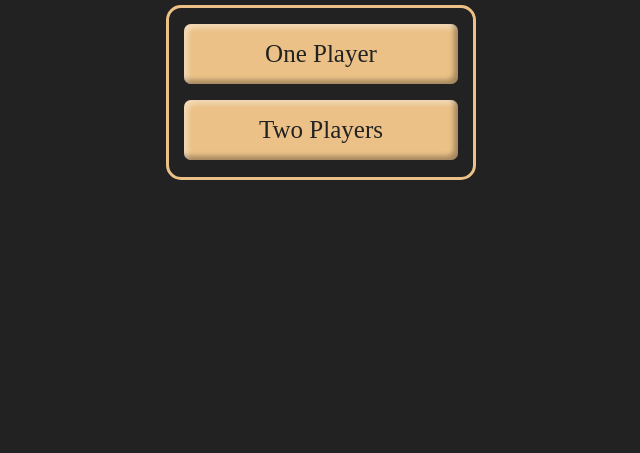
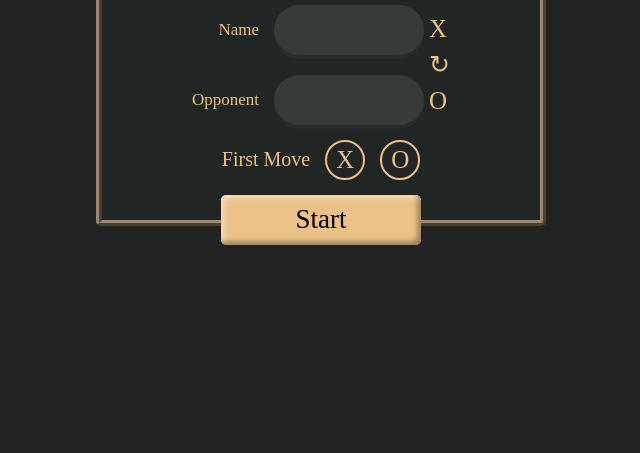
Before and after one commit to the-real-i9/Tic-Tac-Toe-Game-in-JavaScript, a plain HTML site: page index.html in a window 1280 px wide. Shown: the part 347-800 px from the top of the page, without its empty margins (319-959 px from the left). Drawn offline with Linux system fonts and the light colour scheme.

Commit message:
player set UI and start game

```diff
--- a/index.html
+++ b/index.html
@@ -8,19 +8,47 @@
 </head>
 <body>
     <div class="container">
+        <div class="game-title">
+            <span>T</span>IC
+            <span>T</span>AC
+            <span>T</span>OE
+        </div>
         <div class="frontpage">
-            <div class="game-title">
-                <span>T</span>IC
-                <span>T</span>AC
-                <span>T</span>OE
-            </div>
-
             <div class="players">
                 <button id='one-player'>One Player</button>
                 <button id='two-players'>Two Players</button>
             </div>
         </div>
+        <div class="game-set">
+            <!-- Variables will change depending JS -->
+            <div class="set-cont">
+                <p id='players-count'>One Player</p>
+                <div class="player-ids-div">
+                    <div class="players-input">
+                        <div class="player-name">
+                            <p class='label'>Name</p>
+                            <input type="text" autofocus>
+                        </div>
+                        <div class="opponent-name">
+                            <p class="label">Opponent</p>
+                            <input type="text">
+                        </div>
+                    </div>
+                    <div class="players-sign">
+                        <p class="sign" id='player-sign'>X</p>
+                        <p class='exchange-sign'>&#x21bb</p>
+                        <p class="sign" id='opponent-sign'>O</p>
+                    </div>
+                </div>
+                <div class="move">
+                    <p>First Move</p>
+                    <div class="px">X</div>
+                    <div class="po">O</div>
+                </div>
 
+                <button class="start-button">Start</button>
+            </div>
+        </div>
     </div>
 </body>
 </html>
--- a/scss/_gameset.scss
+++ b/scss/_gameset.scss
@@ -0,0 +1,113 @@
+.game-set {
+    // display: none;
+    border: 6px ridge $borderCol;
+    border-radius: 5px;
+    width:90%;
+    margin-top: 20px;
+
+    .set-cont {
+        @include flex(null, center, column);
+        background: $gameset-bg;
+        position: relative;
+
+        #players-count {
+            color: $light;
+            font-size: 20px;
+            margin-top: 7px;
+        }
+
+        .player-ids-div {
+            @include flex();
+            height: 140px;
+
+            .players-input {
+                // border: 1px solid #fff;
+                margin-top: 10px;
+                .player-name, .opponent-name {
+                    @include flex(flex-end, center);
+
+                    .label {
+                        margin-right: 15px;
+                        color: $cream;
+                        font-size: 17px;
+                    }
+
+                    input {
+                        width: 150px;
+                        border: none;
+                        outline: none;
+                        height: 50px;
+                        border-radius: 25px;
+                        background: $input-bg;
+                        @include input-shadow;
+                        padding: 0 20px;
+                        color: #fff;
+                        font-size: 17px;
+                    }
+
+                    .sign {
+                        font-size: 40px;
+                    }
+                }
+                .player-name {
+                    margin-bottom: 20px;
+                }
+
+            }
+            .players-sign {
+                @include flex(space-between, null, column);
+                height: 100px;
+                align-self: center;
+                // border: 1px solid #fff;
+                font-size: 25px;
+                color: $cream;
+                margin-left: 5px;
+
+                .exchange-sign {
+                    cursor: pointer;
+                }
+            }
+        }
+
+        .move {
+            width: 85%;
+            @include flex(center, center);
+            margin: 5px 0 40px 0;
+
+            p {
+                font-size: 20px;
+                margin-right: 15px;
+                color: $cream;
+
+            }
+            div {
+                color: $cream;
+                width: 40px;
+                height: 40px;
+                border: 2px solid $cream;
+                font-size: 25px;
+                border-radius: 50%;
+                @include flex(center, center);
+                cursor: pointer;
+
+                &:first-of-type {
+                    margin-right: 15px;
+                }
+            }
+        }
+
+        .start-button {
+            position: absolute;
+            top: 100%;
+            transform: translateY(-50%);
+            font-size: 27px;
+            width: 200px;
+            height: 50px;
+            @include btn-shadow;
+            background: $cream;
+            outline: none;
+            border: none;
+            border-radius: 5px;
+        }
+    }
+}
--- a/scss/_mixins.scss
+++ b/scss/_mixins.scss
@@ -1,6 +1,9 @@
 $light: #F9F9F9;
 $dark: #222;
 $cream: #EBC187;
+$gameset-bg: #212524;
+$input-bg: #363A39;
+$borderCol: #9E8970;
 
 @mixin flex($jc:null,$ai:null,$dir:null) {
     display: flex;
@@ -18,3 +21,7 @@ $cream: #EBC187;
                         inset -4px -4px 5px rgba(#fff, 0.4);
     }
 }
+
+@mixin input-shadow {
+    box-shadow: 0 4px 0 #272B2B;
+}
--- a/scss/style.scss
+++ b/scss/style.scss
@@ -16,21 +16,17 @@ button {
 html, body {
     width: 100vw;
     height: 100vh;
-    overflow: hidden;
+    @include flex(center, center);
     background: $dark;
 }
 
 
 .container {
-    width: 600px;
-    height: 100%;
-    margin: 0 auto;
-    @include flex(center, center);
-}
+    width: 500px;
+    height: 80%;
+    // border: 1px solid #fff;
+    @include flex(center, center, column);
 
-.frontpage {
-    @include flex(center, center, column);
-    height:90%;
     .game-title {
         font-size: 50px;
         color: $light;
@@ -39,13 +35,18 @@ html, body {
             color: $cream;
         }
     }
+}
+
+.frontpage {
+    width: 100%;
+    @include flex(center, center, column);
 
     .players {
         margin-top: 20px;
         @include flex(space-evenly, center, column);
         width: 310px;
         height: 175px;
-        border: 3px solid $cream;
+        border: 8px ridge $borderCol;
         border-radius: 15px;
 
         button {
@@ -59,6 +60,6 @@ html, body {
             border: none;
             border-radius: 7px;
         }
+        display: none;
     }
-
 }
```
Also changed, not shown: css/style.css, 1 other file.
